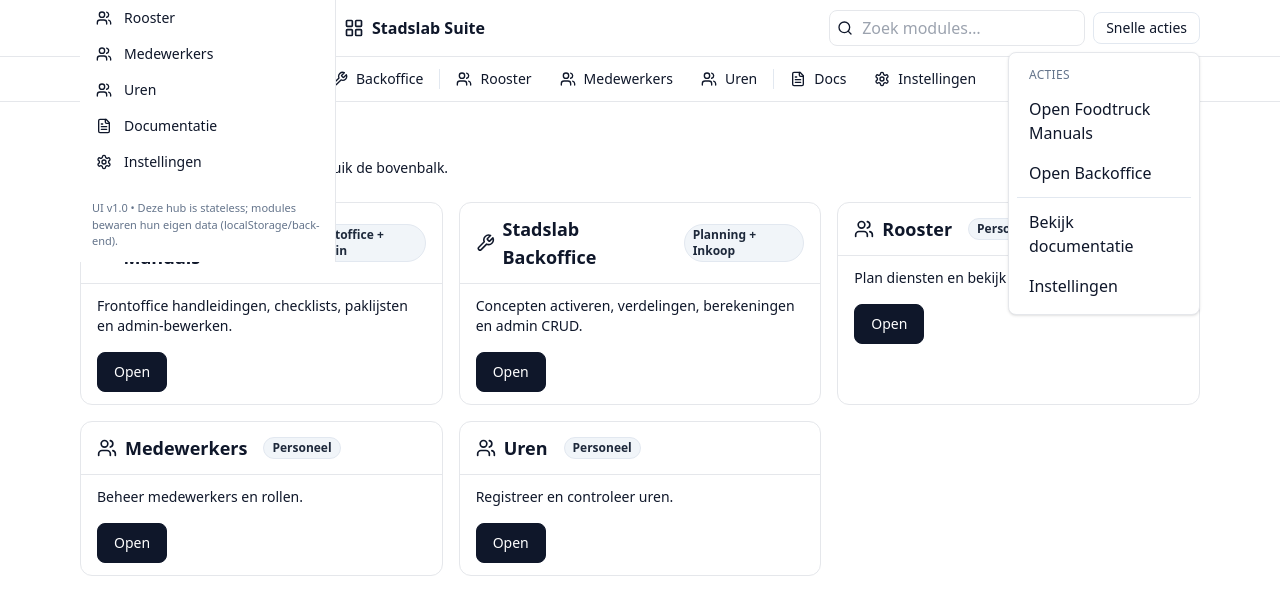
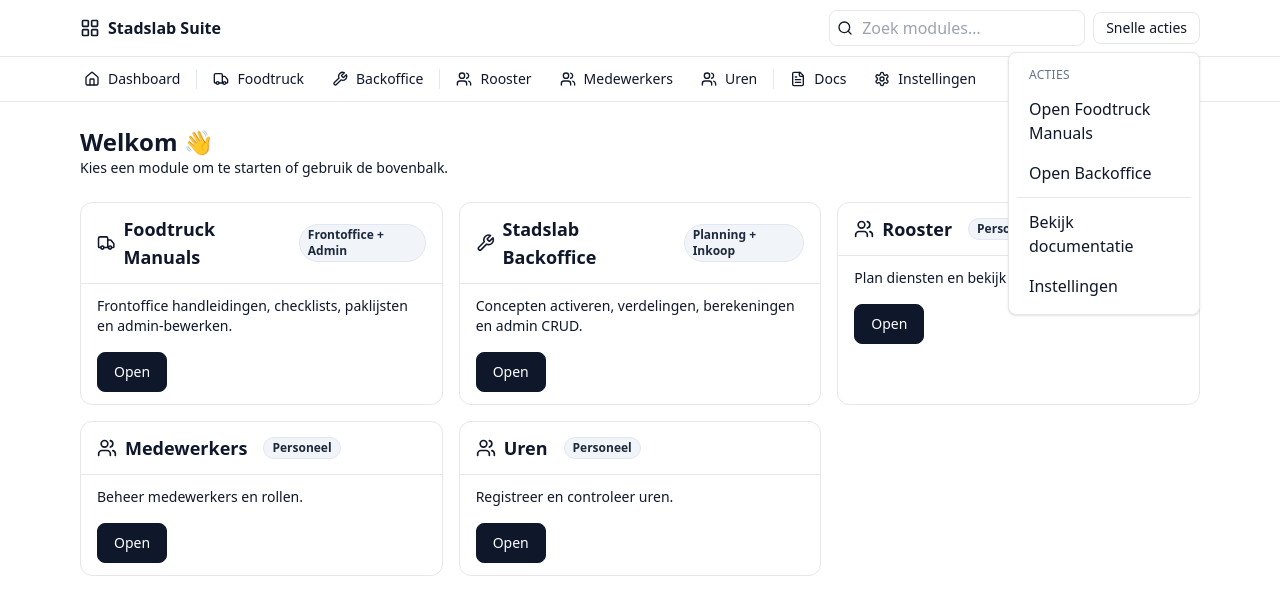
Before and after one commit to Bonswa2025/ASD, a React (Vite) app: page / in a window 1280 px wide. Shown: the top 614 px of the page. Built offline with nearby package versions, Linux system fonts and the light colour scheme.

Commit message:
Update app.jsx

```diff
--- a/src/app.jsx
+++ b/src/app.jsx
@@ -32,14 +32,7 @@
     <div className="sticky top-0 z-40 bg-white/80 backdrop-blur border-b">
       <div className="max-w-6xl mx-auto px-4 h-14 flex items-center justify-between">
         <div className="flex items-center gap-2">
-          <Sheet>
-            <SheetTrigger asChild>
-              <Button variant="ghost" size="icon" className="md:hidden"><Menu className="h-5 w-5"/></Button>
-            </SheetTrigger>
-            <SheetContent side="left" className="p-0">
-              <Sidebar onNavigate={()=>{}}/>
-            </SheetContent>
-          </Sheet>
+         {/* Sidebar removed */}
           <LayoutGrid className="h-5 w-5 text-primary"/>
           <span className="font-semibold">Stadslab Suite</span>
         </div>
```
